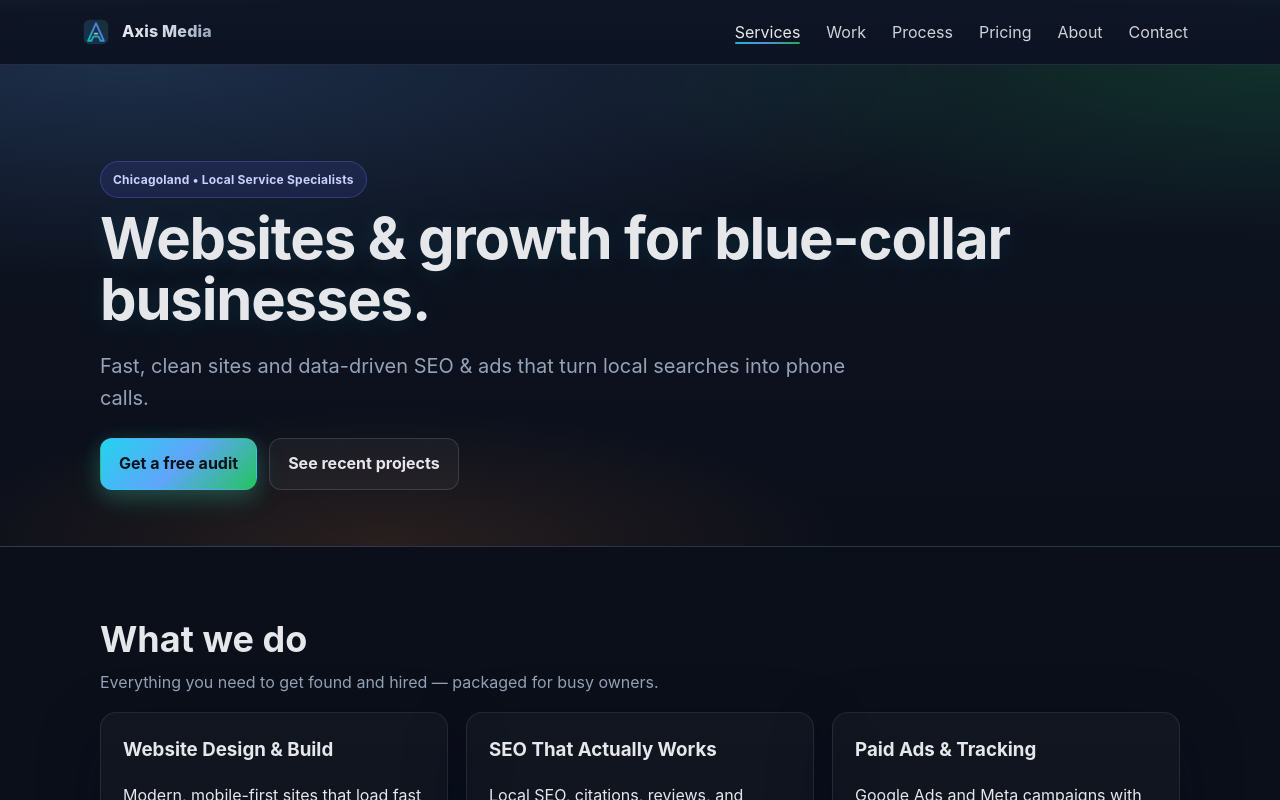
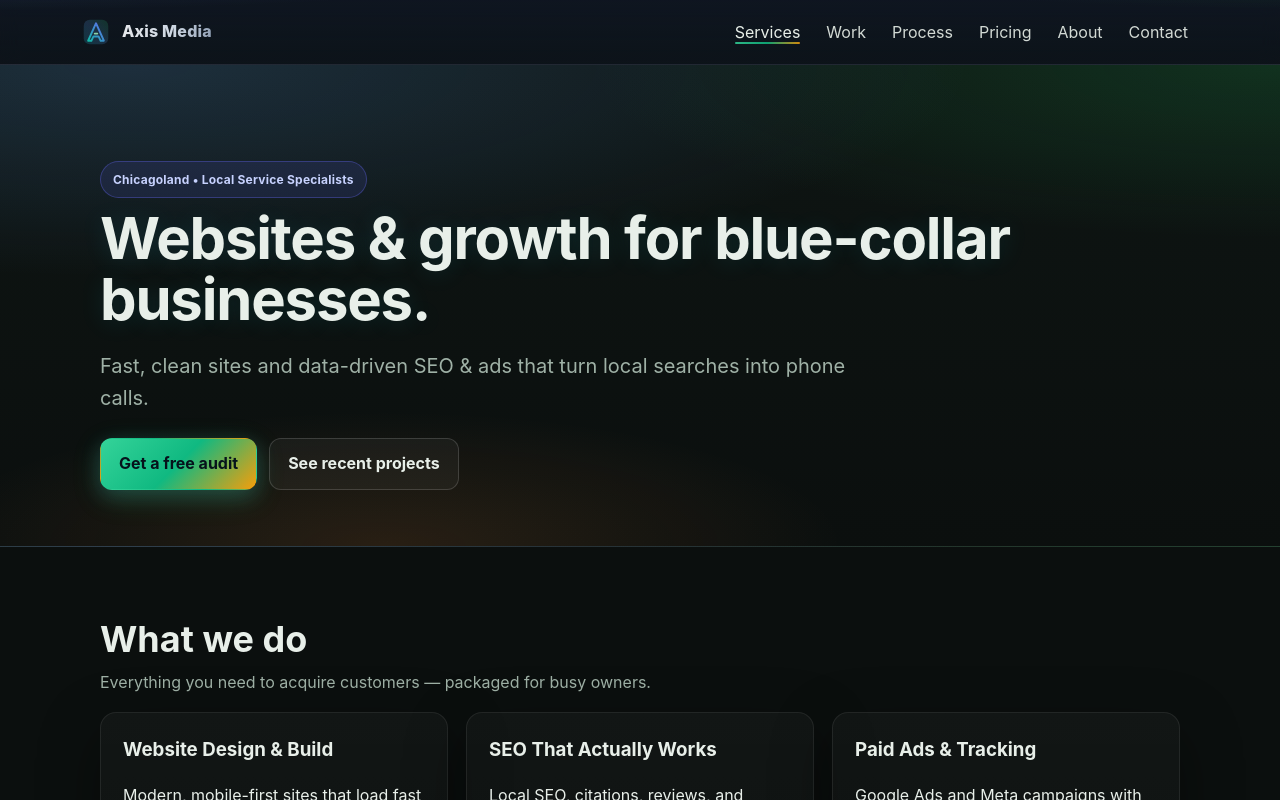
Before and after one commit to kramarker/axismedia, a Next.js app in the folder axismedia_codespace/axismedia-next/: page / in a window 1280 px wide. Shown: the top 800 px of the page. Built offline with nearby package versions, Linux system fonts and the light colour scheme.

Commit message:
style: update to emerald + gold premium color theme

```diff
--- a/axismedia_codespace/axismedia-next/src/app/globals.css
+++ b/axismedia_codespace/axismedia-next/src/app/globals.css
@@ -3,28 +3,30 @@
    =============================== */
 
 :root{
-  /* Core palette */
-  --bg:#0b0f1a;            /* deep navy/ink */
-  --bg-2:#0e1422;
-  --surface:#111827;       /* slate-900ish */
-  --surface-2:#101826;     /* slightly cooler */
-  --muted:#94a3b8;         /* slate-400 */
-  --text:#e5e7eb;          /* zinc-200/300 */
+  /* Core palette — deep green + gold theme */
+  --bg:#0b0f0e;            /* deep forest black-green */
+  --bg-2:#0e1513;
+  --surface:#101a17;       /* slightly lighter surface */
+  --surface-2:#0e1714;
+  --text:#e8efe9;          /* warm light gray-green text */
+  --muted:#9fb1a6;         /* muted green-gray */
 
-  /* Vibrant accents */
-  --brand:#60a5fa;         /* blue-400 */
-  --brand-2:#22c55e;       /* green-500 */
-  --brand-3:#22d3ee;       /* cyan-400 */
-  --brand-4:#fb923c;       /* orange-400 */
-  --violet:#8b5cf6;
+  /* Vibrant accents — emeralds and ambers */
+  --brand:#10b981;         /* emerald-500 */
+  --brand-2:#f59e0b;       /* amber-500 */
+  --brand-3:#34d399;       /* emerald-400 */
+  --brand-4:#fbbf24;       /* amber-400 */
+  --violet:#22d3ee;        /* optional subtle cyan accent */
 
+  /* Layout constants */
   --maxw:1120px;
   --radius:16px;
   --radius-md:14px;
 
-  --shadow:0 20px 60px rgba(2,8,23,.35);
-  --border:rgba(148,163,184,.15);
-  --border-2:rgba(148,163,184,.22);
+  /* Shadows & borders tuned for darker theme */
+  --shadow:0 20px 60px rgba(0,0,0,.35);
+  --border:rgba(255,255,255,.08);
+  --border-2:rgba(255,255,255,.15);
 }
 
 *{box-sizing:border-box}
--- a/axismedia_codespace/axismedia-next/src/app/page.tsx
+++ b/axismedia_codespace/axismedia-next/src/app/page.tsx
@@ -30,7 +30,7 @@ export default function HomePage() {
       <section id="services" className="section">
         <div className="container">
           <h2>What we do</h2>
-          <p className="lead">Everything you need to get found and hired — packaged for busy owners.</p>
+          <p className="lead">Everything you need to acquire customers — packaged for busy owners.</p>
           <div className="grid grid-3 mt-16">
             <article className="card"><h3>Website Design &amp; Build</h3>
               <p>Modern, mobile-first sites that load fast and showcase your work. Hosting &amp; maintenance included.</p>
@@ -160,7 +160,7 @@ export default function HomePage() {
           </div>
           <div className="card">
             <h3>What we value</h3>
-            <p><strong>Speed</strong> over perfection. <strong>Clarity</strong> over jargon. <strong>Proof</strong> over promises.</p>
+            <p><strong>Action</strong> over talk. <strong>Clarity</strong> over complexity. <strong>Proof</strong> over promises.</p>
             <p className="muted">Bring us your mess. We’ll bring a plan.</p>
           </div>
         </div>
@@ -199,7 +199,7 @@ export default function HomePage() {
             </p>
             <p className="muted">
               Email:{" "}
-              <a href="mailto:hello@axismedia.co">hello@axismedia.co</a>
+              <a href="mailto:markantar30@gmail.com">markantar30@gmail.com</a>
             </p>
             <p className="muted">Prefer text? Add your number in the form and we’ll text you back.</p>
             <div style={{color:"var(--muted)", marginTop:12, fontSize:14}}>
```
